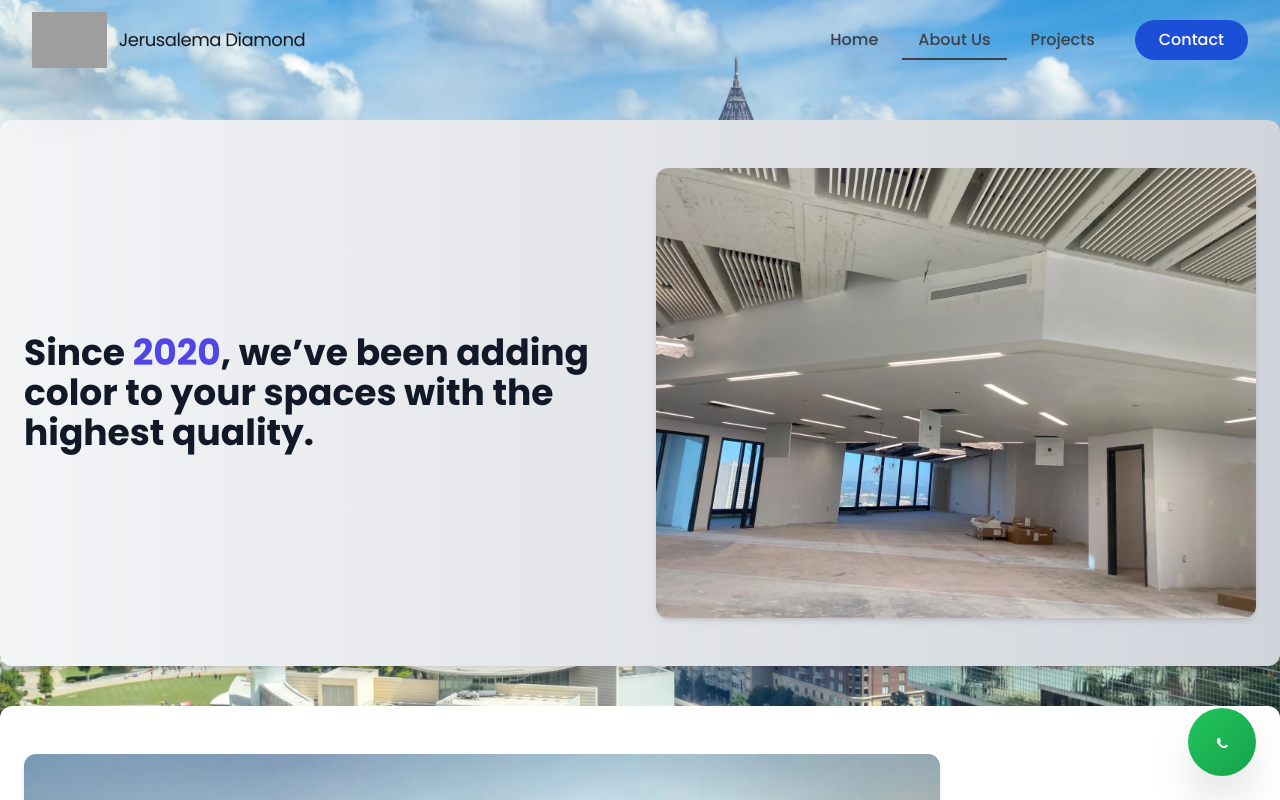
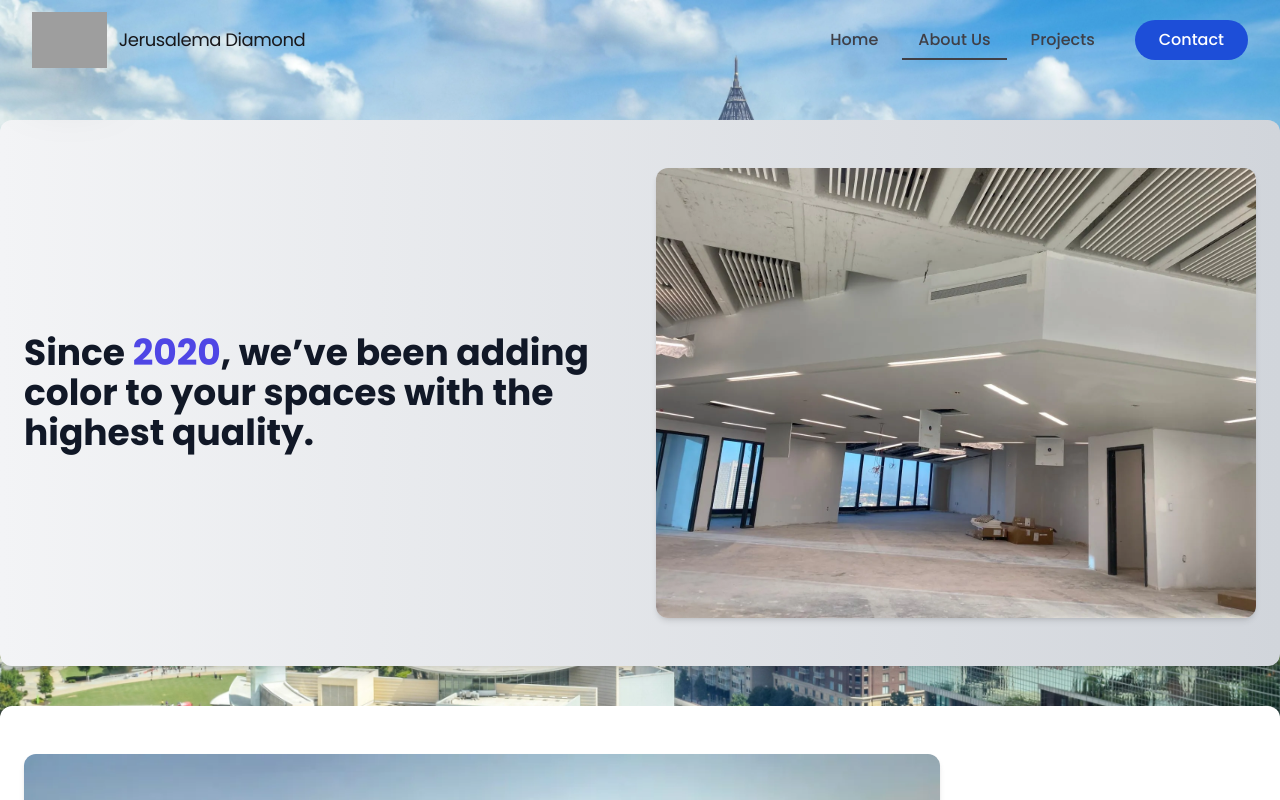
Before and after one commit to angelsanmusic/JerusalemaLanding, a React (Vite) app: page /about in a window 1280 px wide. Shown: the top 800 px of the page. Built offline with nearby package versions, Linux system fonts and the light colour scheme; grey boxes are pictures that could not be loaded.

Commit message:
feat: :recycle: se elimina boton de whatsapp

```diff
--- a/src/App.jsx
+++ b/src/App.jsx
@@ -1,6 +1,5 @@
 import { BrowserRouter, Route, Routes } from "react-router-dom";
 import "./App.css";
-import WhatsAppButton from "./components/WhatsAppButton";
 import About from "./pages/About";
 import Contact from "./pages/Contact";
 import Home from "./pages/Home";
@@ -17,7 +16,7 @@ function App() {
           <Route path="/Contact" element={<Contact />} />
         </Routes>
       </BrowserRouter>
-      <WhatsAppButton />
+
     </>
   );
 }
--- a/src/components/MainProjects.jsx
+++ b/src/components/MainProjects.jsx
@@ -23,7 +23,7 @@ import m7 from "../assets/m7.webp";
 import AtlantaModal from "./AtlantaModal";
 import MiamiModal from "./MiamiModal";
 import ThumbnailGrid from "./ThumbnailGrid";
-import WhatsAppButton from "./WhatsAppButton";
+
 
 // helper simple para prefetch de imágenes (usa scheduleIdle) con dedupe
 const _prefetchSet = new Set();
@@ -234,7 +234,6 @@ const MainProjects = React.memo(() => {
         />
       )}
 
-      <WhatsAppButton />
     </div>
   );
 });
--- a/src/components/WhatsAppButton.jsx
+++ /dev/null
@@ -1,34 +0,0 @@
-
-const phone = "5215555555555"; // reemplaza por tu número (ej: 521XXXXXXXXXX)
-const message = "¡Hola! Quiero más información.";
-
-const WhatsAppButton = () => (
-  <a
-    href={`https://wa.me/${phone}?text=${encodeURIComponent(message)}`}
-    target="_blank"
-    rel="noopener noreferrer"
-    aria-label="WhatsApp"
-    className="fixed bottom-6 right-6 z-50"
-  >
-    <div className="bg-gradient-to-br from-green-500 to-green-600 hover:from-green-600 hover:to-green-700 transition-colors duration-200 rounded-full shadow-2xl p-0.5">
-      <div className="flex items-center justify-center w-16 h-16">
-        <svg
-          viewBox="0 0 32 32"
-          width="32"
-          height="32"
-          fill="none"
-          xmlns="http://www.w3.org/2000/svg"
-          aria-hidden
-        >
-
-          <path
-            d="M22.1 19.7c-.3-.2-1.7-.8-2-1-.3-.1-.5-.2-.7.2-.2.3-.7 1-.9 1.2-.2.2-.3.2-.6.1-.3-.2-1.2-.4-2.3-1.3-.8-.7-1.4-1.5-1.6-1.8-.2-.3-.1-.5.1-.7.1-.1.3-.4.5-.6.2-.2.2-.3.3-.5.1-.2.1-.4 0-.6-.1-.2-.7-1.7-.9-2.3-.2-.6-.4-.5-.7-.5h-.6c-.2 0-.5.1-.7.3-.2.2-1.1 1.1-1.1 2.7 0 1.6 1.2 3.1 1.4 3.3.2.2 2.3 3.5 5.7 3.7 3.4.2 4.1-2.1 4.2-2.4.1-.3.1-.5 0-.6z"
-            fill="#fff"
-          />
-        </svg>
-      </div>
-    </div>
-  </a>
-);
-
-export default WhatsAppButton;
```
